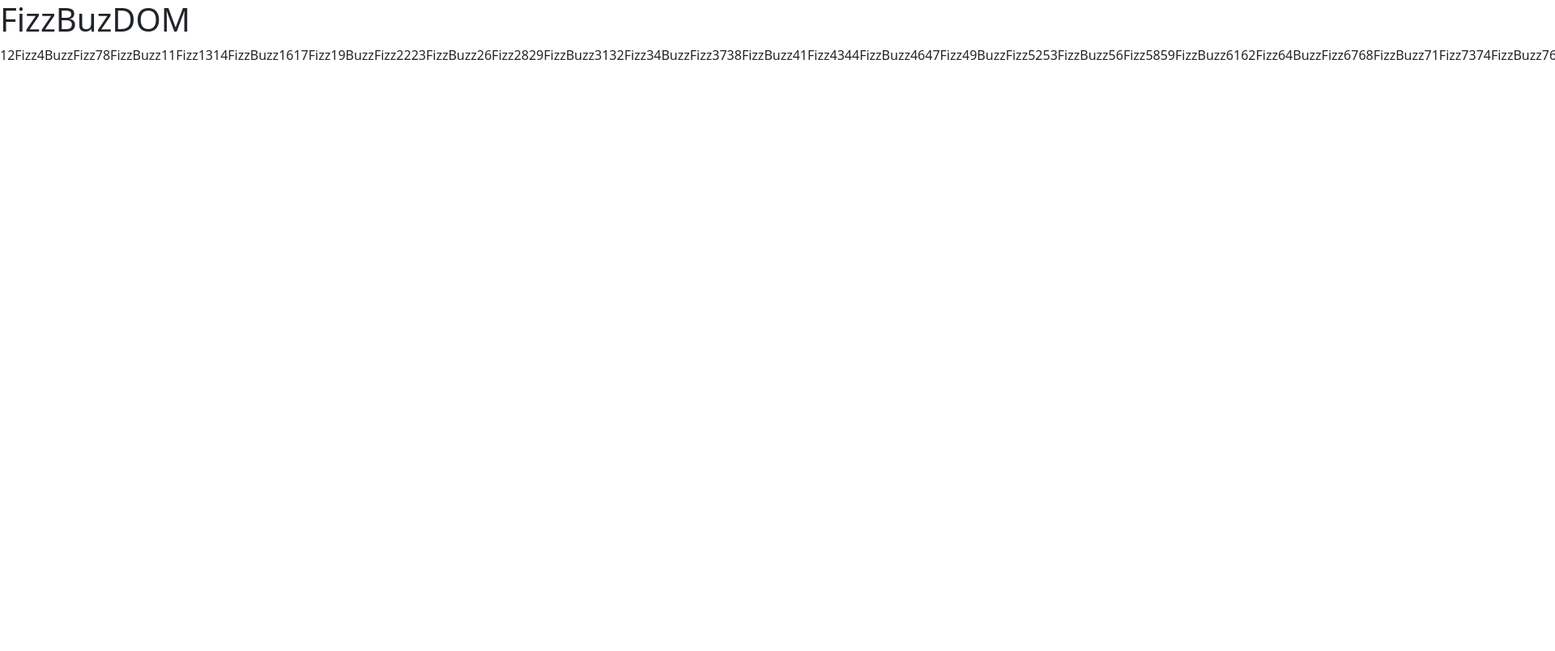
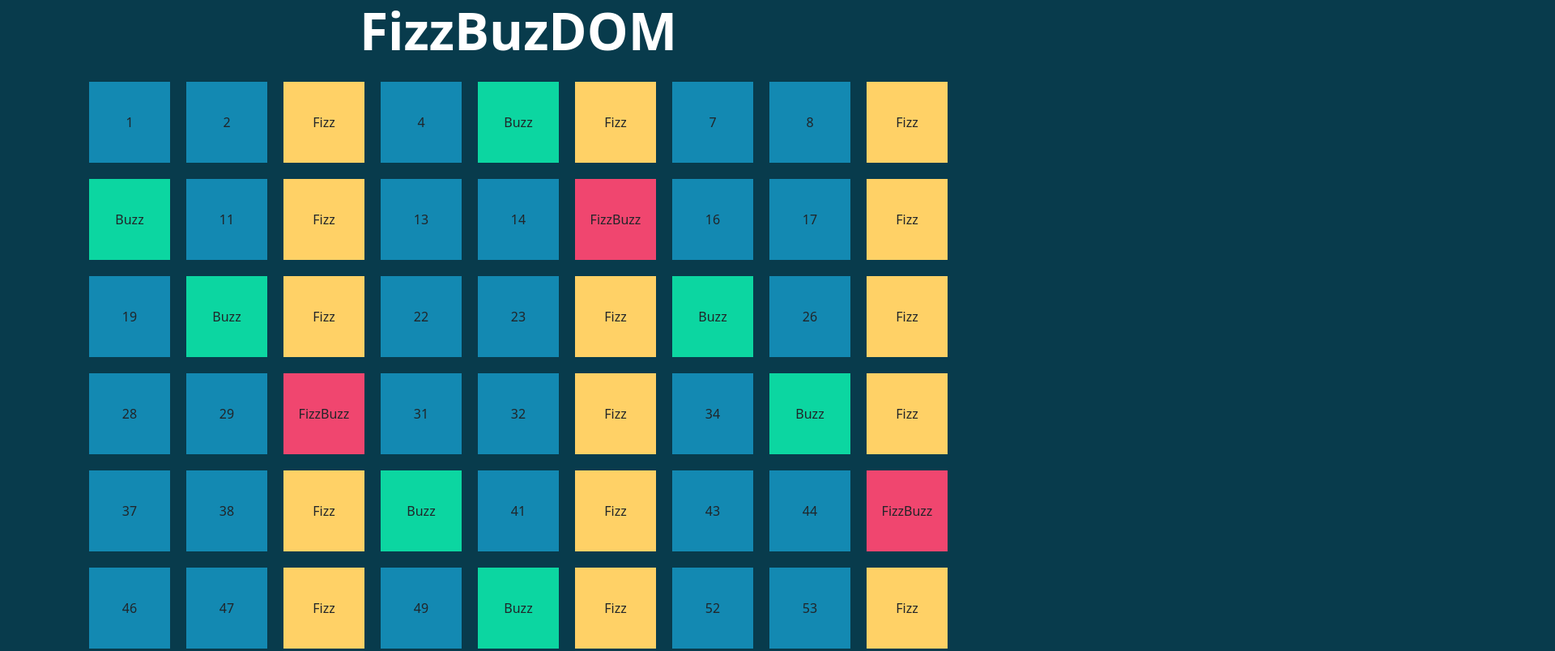
Before and after one commit to GianbaBotassi/js-fizzbuzz, a plain HTML site: page Bonus/index.html in a window 1280 px wide. Shown: the top 804 px of the page at 81% size, 1920 px wide, since content can reach past the window. Drawn offline with nearby package versions, Linux system fonts and the light colour scheme.

Commit message:
Ended bonus

```diff
--- a/Bonus/css/style.css
+++ b/Bonus/css/style.css
@@ -1,11 +1,38 @@
-/* #container{
+/* General style */
+body{
+    background-color: #083b4c;
+}
+h1{
+    font-size: 4rem;
+    font-weight: 700;
+}
+/* Container style */
+#container{
     display: flex;
     flex-wrap: wrap;
-
+    justify-content: center;
+    gap: 20px;
 }
-#container .square{
+/* Square class items */
+span{
     display: flex;
     justify-content: center;
     align-items: center;
-    wid
-} */
+    background-color: #1389b2;
+    height: 100px;
+    width: 100px;
+}
+/* Fizz class style */
+.fizz{
+    background-color: #0cd6a1;
+}
+
+/* Buzz class style */
+.buzz{
+    background-color: #ffd166;
+}
+
+/* Fizz and Buzz class style */
+.fizzbuzz{
+    background-color: #f0466f;
+}
--- a/Bonus/index.html
+++ b/Bonus/index.html
@@ -9,8 +9,8 @@
 </head>
 <body>
     <div>
-        <h1>FizzBuzDOM</h1>
-        <div id="container">
+        <h1 class="text-center text-white mb-4">FizzBuzDOM</h1>
+        <div id="container" class="container mx-auto">
 
         </div>
     </div>
--- a/Bonus/js/script.js
+++ b/Bonus/js/script.js
@@ -1,18 +1,45 @@
 // Create const for numbers
 const container = document.getElementById("container");
 
-// cicla numeri
-for(let i = 1; i<=1000;i++){
-  if(i % 3 === 0 && i % 5 === 0){
-    quadrato = "FizzBuzz";
-  }else if(i % 5 === 0){
-    quadrato = "Buzz";
-  }else if(i % 3 === 0){
-    quadrato = "Fizz";
+// cycle numbers from 1 to 100
+for(let i = 1; i<=100;i++){
+
+  // assigne to element var new html element
+  element = document.createElement("span");
+
+  // apply condition if number can be divisible:
+  if(i % 3 === 0 && i % 5 === 0){  // divisible by 3 and 5
+
+    // assign to item var fizzbuzz string
+    item = "FizzBuzz";
+
+    // add class to element
+    element.classList.add("fizzbuzz");
+
+  }else if(i % 3 === 0){  // divisible by 3
+
+    // assign to item var fizz string
+    item = "Fizz";
+
+    // add class to element
+    element.classList.add("buzz");
+
+  }else if(i % 5 === 0){  // divisible by 5
+
+    // assign to item var buzz string
+    item = "Buzz";
+
+    // add class to element
+    element.classList.add("fizz");
   }
-  else{quadrato = i
+  // otherwise cycle work normally
+  else{item = i
   }
 
-  container.innerHTML += `<span class="square">${quadrato}`;
+  // Add element var (has alrdy assigned span element)
+  container.append(element);
+
+  // Add item var to new html element (span)
+  element.append(item);
 
 }
```
